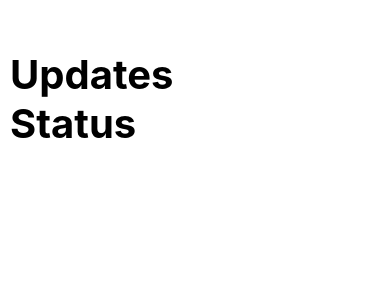
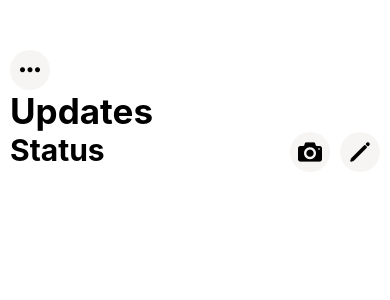
Before and after one commit to Tahir-Ul-Hassan/sevenapp-2025-summer-camp-react-native, a React Native app: screen / in a window 390 px wide. Shown: the top 300 px of the page. Built offline with nearby package versions, Linux system fonts and the light colour scheme.

Commit message:
whatsapp status app

```diff
--- a/App.js
+++ b/App.js
@@ -1,3 +1,5 @@
+import React from "react";
+import { View } from "react-native";
 import WhatsappStatus from "./src/screens/WhatsappStatus/whatsappStatus";
 
 export default function App() {
--- a/src/components/iconContainer.js
+++ b/src/components/iconContainer.js
@@ -1,7 +1,7 @@
+import React from "react";
 import { View, StyleSheet } from "react-native";
-export const iconContainer = ({ icon }) => {
-  return <View style={styles.Container}>{icon}</View>;
-};
+
+export default ({ icon }) => <View style={styles.headerIcon}>{icon}</View>;
 
 const styles = StyleSheet.create({
   headerIcon: {
--- a/src/screens/WhatsappStatus/styles.js
+++ b/src/screens/WhatsappStatus/styles.js
@@ -6,20 +6,19 @@ export const styles = StyleSheet.create({
   },
 
   headerText: {
-    fontSize: 40,
+    fontSize: 35,
     fontWeight: "bold",
   },
-  statusListing: {},
   statusListingHeading: {
     flexDirection: "row",
     justifyContent: "space-between",
   },
-  headerSIconContainer: {
+  headerSubIconContainer: {
     flexDirection: "row",
     gap: 10,
   },
   headerSubText: {
-    fontSize: 40,
+    fontSize: 30,
     fontWeight: "bold",
   },
 });
--- a/src/screens/WhatsappStatus/whatsappStatus.js
+++ b/src/screens/WhatsappStatus/whatsappStatus.js
@@ -1,17 +1,15 @@
-import { View, Text, StyleSheet } from "react-native";
-import React from "react";
-
+import { View, Text } from "react-native";
 import MaterialCommunityIcons from "@expo/vector-icons/MaterialCommunityIcons";
 import Entypo from "@expo/vector-icons/Entypo";
 import Ionicons from "@expo/vector-icons/Ionicons";
-
+import IconContainer from "../../components/iconContainer";
 import { styles } from "./styles";
 
 export default function WhatsappStatus() {
   return (
     <View>
       <View style={styles.header}>
-        <iconContainer
+        <IconContainer
           icon={
             <MaterialCommunityIcons
               name="dots-horizontal"
@@ -26,10 +24,10 @@ export default function WhatsappStatus() {
           <View style={styles.statusListingHeading}>
             <Text style={styles.headerSubText}>Status</Text>
             <View style={styles.headerSubIconContainer}>
-              <iconContainer
+              <IconContainer
                 icon={<Entypo name="camera" size={24} color="black" />}
               />
-              <iconContainer
+              <IconContainer
                 icon={<Ionicons name="pencil" size={24} color="black" />}
               />
             </View>
```
